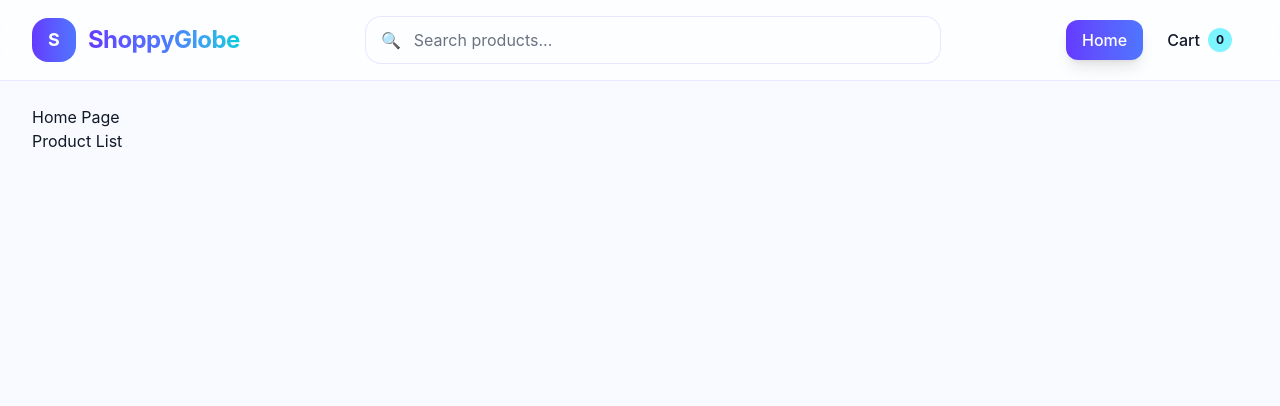
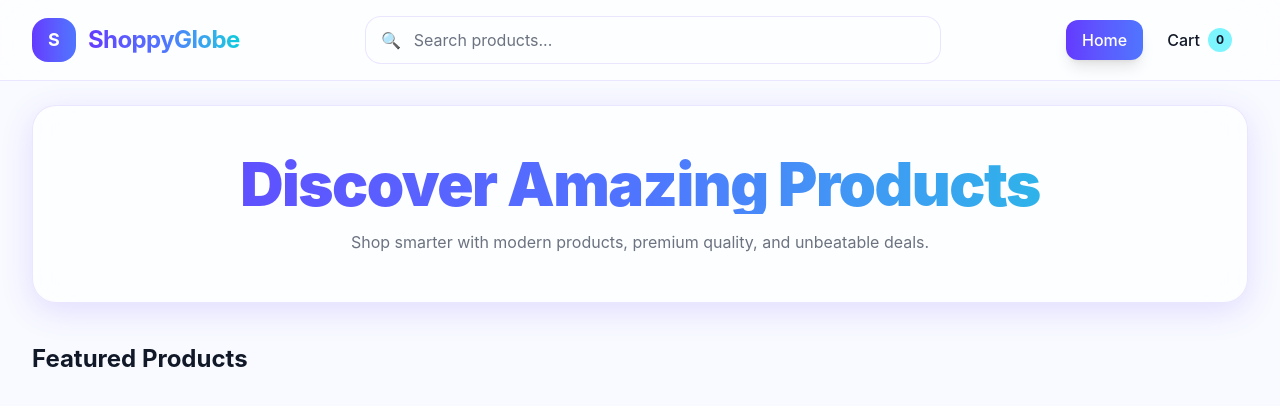
Before and after one commit to nihal-patidar/ShoppyGlobe-E-commerce, a React (Vite) app: page / in a window 1280 px wide. Shown: the top 406 px of the page. Built offline with nearby package versions, Linux system fonts and the light colour scheme; no server answers.

Commit message:
refactor : improve home component with add product list

```diff
--- a/src/pages/Home.jsx
+++ b/src/pages/Home.jsx
@@ -1,17 +1,64 @@
 import ProductList from "../components/ProductList";
 
+function Home() {
+  return (
+    <div className="space-y-10">
+      {/* Hero */}
+      <section
+        className="
+          card
+          text-center
+          py-12
+        "
+      >
+        <h1
+          className="
+            text-4xl
+            md:text-6xl
+            font-black
+            tracking-tight
+            bg-gradient-to-r
+            from-[var(--primary)]
+            via-[var(--secondary)]
+            to-[var(--accent)]
+            bg-clip-text
+            text-transparent
+          "
+        >
+          Discover Amazing Products
+        </h1>
 
-function Home (){
+        <p
+          className="
+            mt-4
+            max-w-2xl
+            mx-auto
+            text-[var(--text-secondary)]
+          "
+        >
+          Shop smarter with modern products,
+          premium quality, and unbeatable deals.
+        </p>
+      </section>
 
+      {/* Product Section */}
+      <section>
+        <div className="mb-6">
+          <h2
+            className="
+              text-2xl
+              font-bold
+              text-[var(--text-primary)]
+            "
+          >
+            Featured Products
+          </h2>
+        </div>
 
-    return (
-
-        <>
-        <h1> Home Page </h1>
-        <ProductList />
-        </>
-
-    )
+        {/* <ProductList /> */}
+      </section>
+    </div>
+  );
 }
 
-export default Home ;
+export default Home;
```
